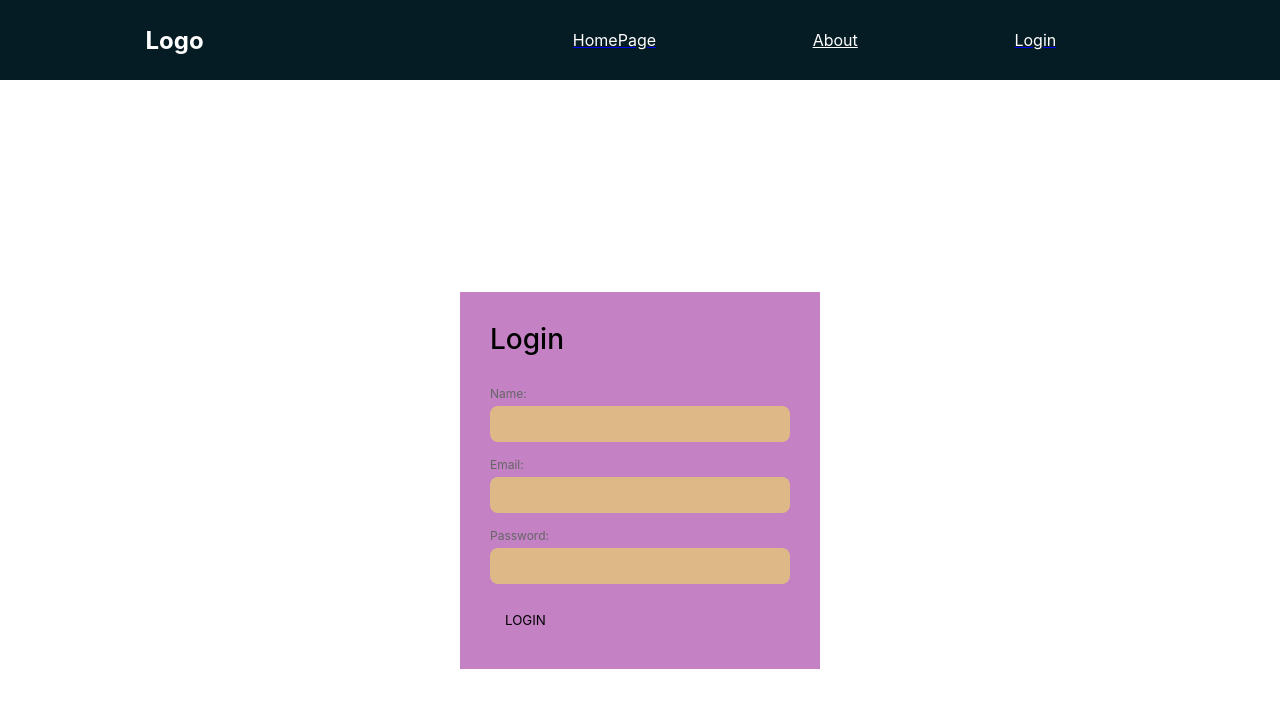
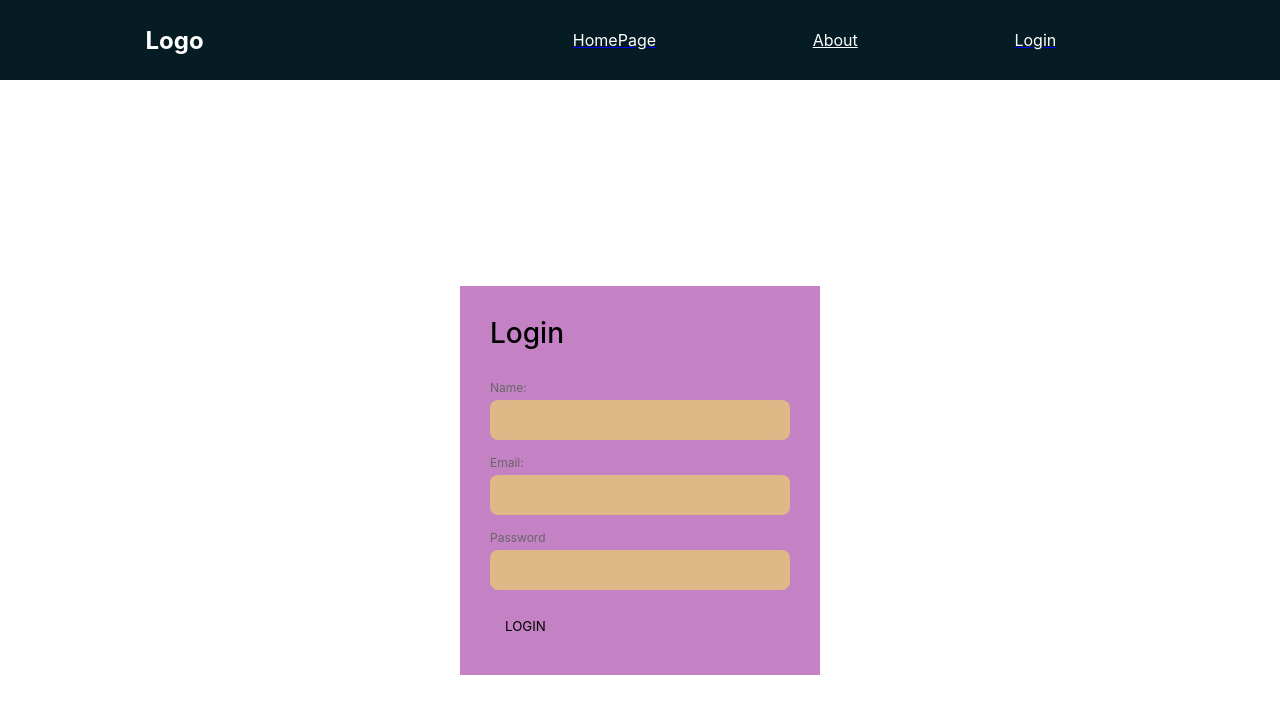
Before and after one commit to Beloved1310/Admin_Portal, a React (Create React App) app: page /login in a window 1280 px wide. Shown: the top 714 px of the page. Built offline with nearby package versions, Linux system fonts and the light colour scheme.

Commit message:
fix: change functional components three  to accept props and use in the Page directory #2

```diff
--- a/src/Components/Login/Login.jsx
+++ b/src/Components/Login/Login.jsx
@@ -1,22 +1,23 @@
 import React from 'react';
 import '.././../CSS/Login.css'
 
-function Login() {
+function Login(props) {
+  const { size = 'medium'} = props
   return (
     <form className= "App">
       <div className="form-inner">
         <h2>Login</h2>
         <div className="form-group">
           <label htmlFor="name">Name:</label>
-          <input type="text" name="name" id="name" />
+          <input className={`input ${size} {...rest}`} />
         </div>
         <div className="form-group">
           <label htmlFor="email">Email:</label>
-          <input type="email" name="email" id="email" />
+          <input className={`input ${size} {...rest}`} />
         </div>
         <div className="form-group">
-          <label htmlFor="password">Password: </label>
-          <input type="password" name="password" id="password" />
+          <label htmlFor="password">Password </label>
+          <input className={`input ${size} {...rest}`} />
         </div>
         <div className="button">
         <button>LOGIN</button>
```
